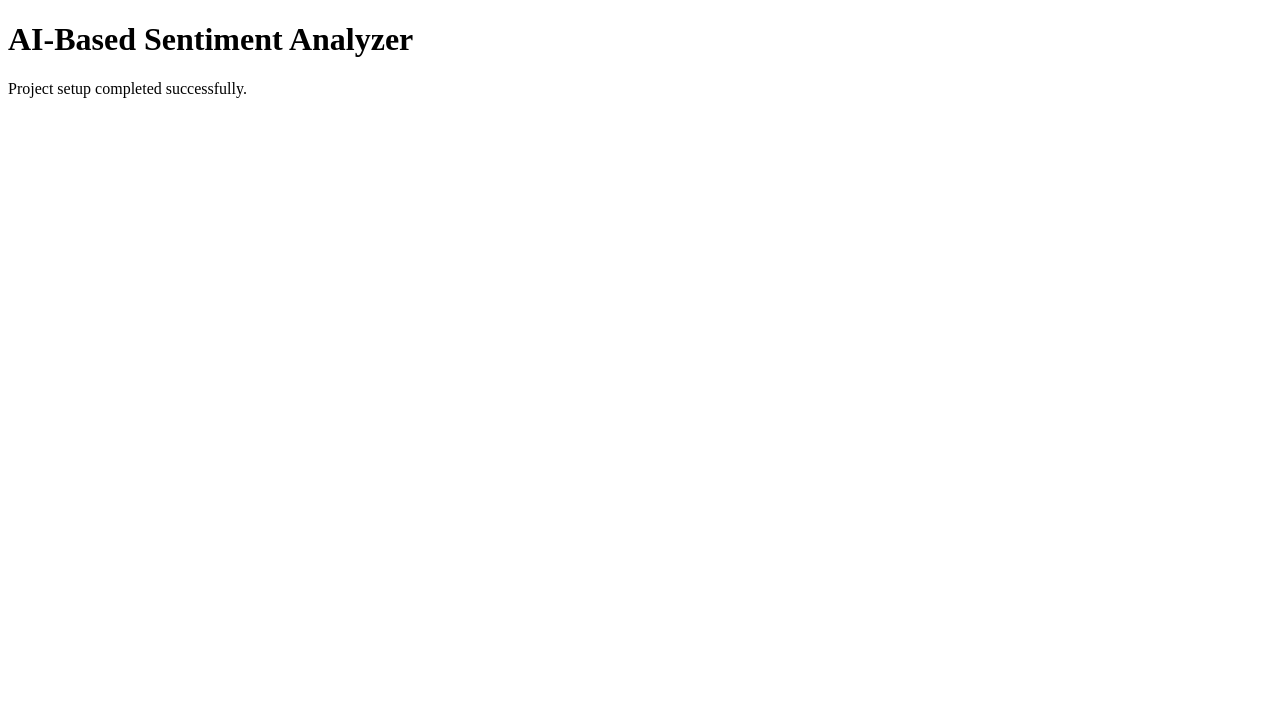
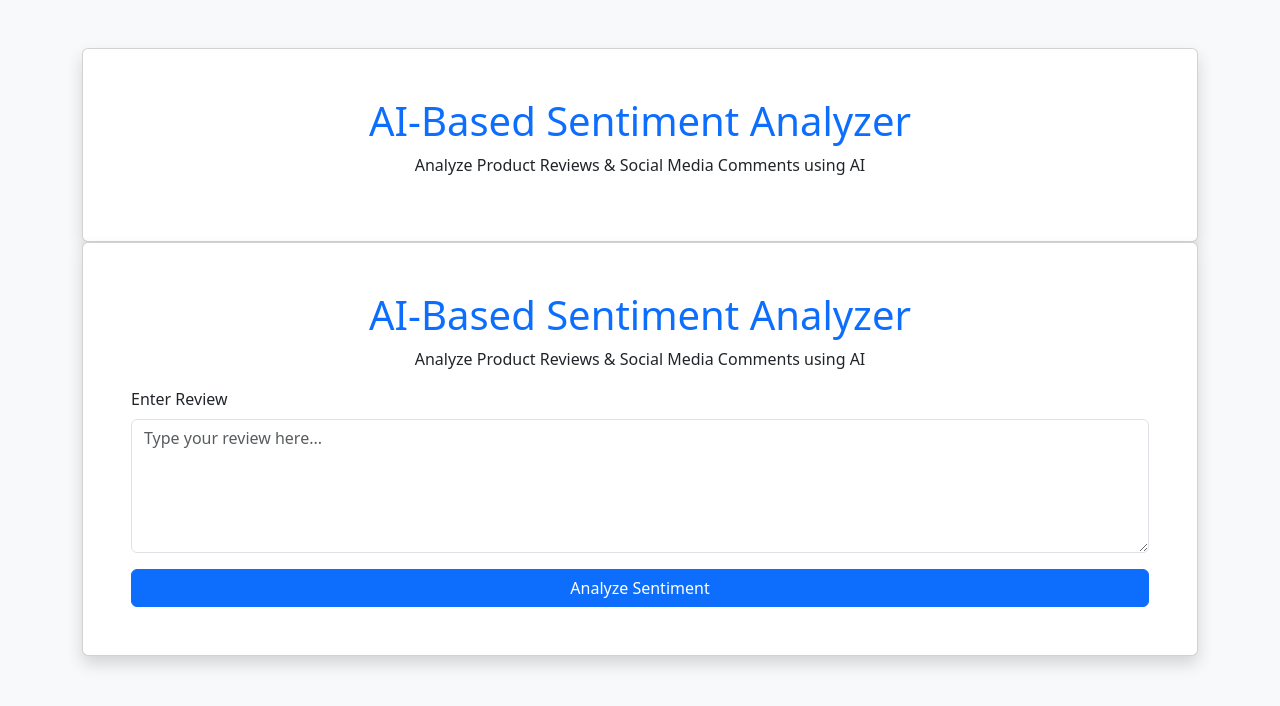
Before and after one commit to shivamsingh99393/AI-Sentiment-Analyzer, a Flask app: page / in a window 1280 px wide. Shown: the top 706 px of the page. Run offline with Flask 3, Linux system fonts and the light colour scheme.

Commit message:
Designed homepage interface

```diff
--- a/templates/index.html
+++ b/templates/index.html
@@ -4,12 +4,57 @@
     <meta charset="UTF-8">
     <meta name="viewport" content="width=device-width, initial-scale=1.0">
     <title>AI Sentiment Analyzer</title>
+
+    <link href="https://cdn.jsdelivr.net/npm/bootstrap@5.3.7/dist/css/bootstrap.min.css" rel="stylesheet">
 </head>
-<body>
 
-    <h1>AI-Based Sentiment Analyzer</h1>
+<body class="bg-light">
 
-    <p>Project setup completed successfully.</p>
+<div class="container mt-5">
+
+    <div class="card shadow p-5">
+
+        <h1 class="text-center text-primary">
+            AI-Based Sentiment Analyzer
+        </h1>
+
+        <p class="text-center">
+            Analyze Product Reviews & Social Media Comments using AI
+        </p>
+
+    </div>
+<div class="card shadow p-5">
+
+    <h1 class="text-center text-primary">
+        AI-Based Sentiment Analyzer
+    </h1>
+
+    <p class="text-center">
+        Analyze Product Reviews & Social Media Comments using AI
+    </p>
+
+    <form>
+
+        <div class="mb-3">
+
+            <label class="form-label">
+                Enter Review
+            </label>
+
+            <textarea class="form-control"
+                      rows="5"
+                      placeholder="Type your review here..."></textarea>
+
+        </div>
+
+        <button class="btn btn-primary w-100">
+            Analyze Sentiment
+        </button>
+
+    </form>
+
+</div>
+</div>
 
 </body>
 </html>
```
